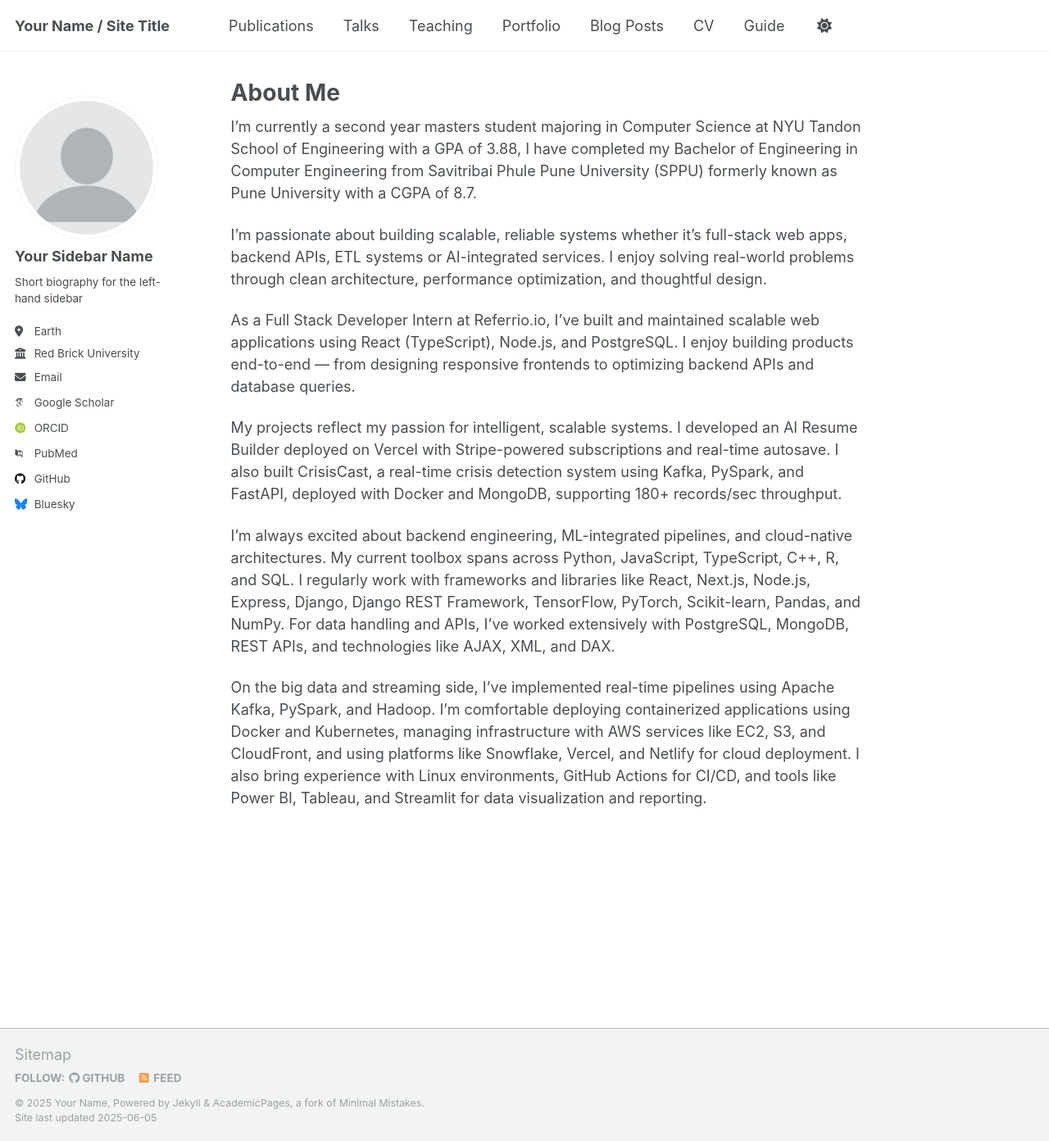
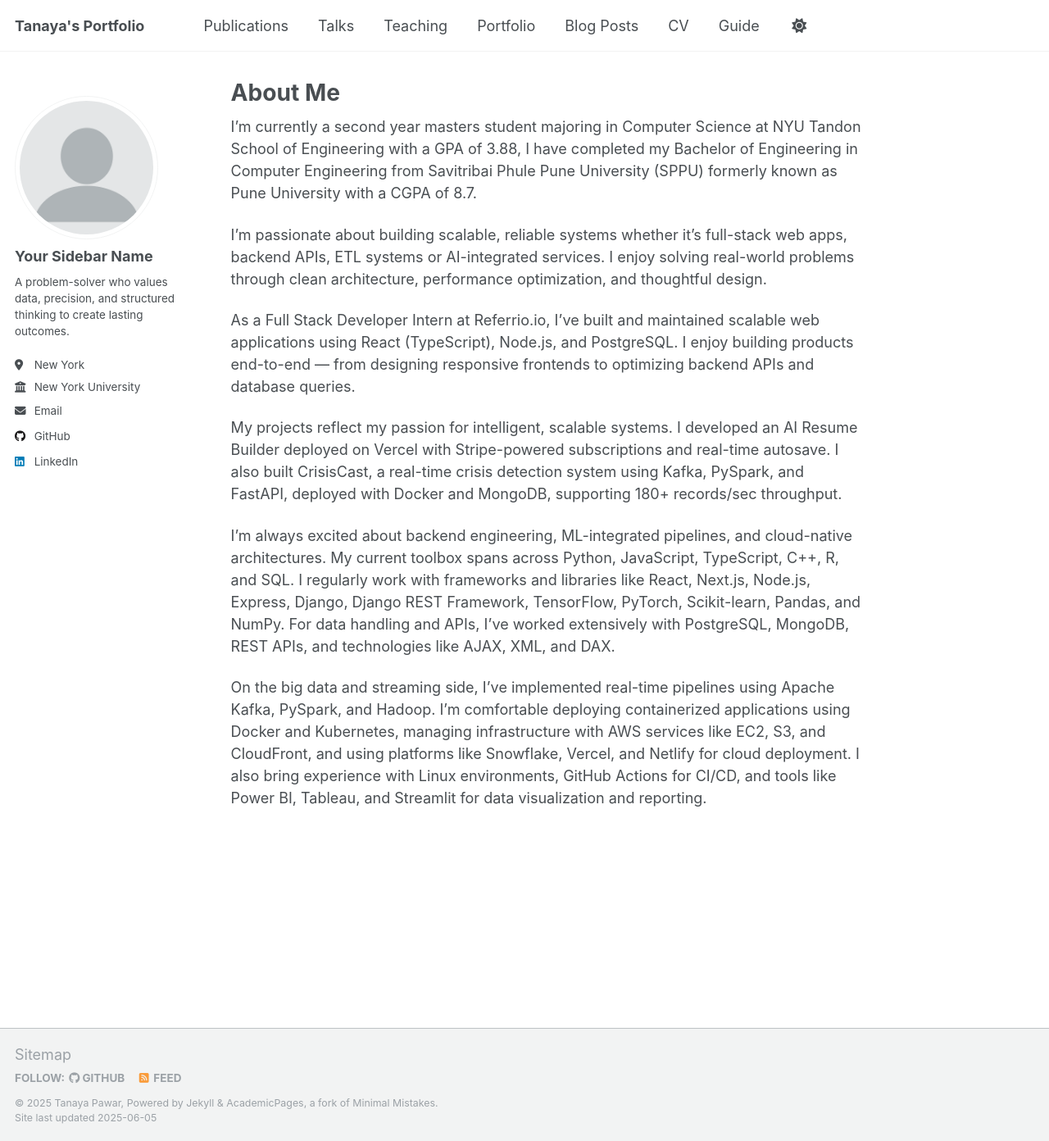
Before and after one commit to tanaya09/tanaya09.github.io, a Jekyll site: the page built from _pages/about.md, in a window 1280 px wide and 1392 px high. Shown: the whole window at 82% size. Built offline with Jekyll 4.4.1, drawn with Linux system fonts in a browser that asks for light colours; some web fonts are replaced.

Commit message:
Update _config.yml

```diff
--- a/_config.yml
+++ b/_config.yml
@@ -8,14 +8,14 @@
 
 # Basic Site Settings
 locale                   : "en-US"
-site_theme               : "default"
-title                    : "Your Name / Site Title"
+
+title                    : "Tanaya's Portfolio"
 title_separator          : "-"
-name                     : &name "Your Name"
-description              : &description "personal description"
-url                      : https://academicpages.github.io # the base hostname & protocol for your site e.g. "https://[your GitHub username].github.io" or if you already have some other page hosted on Github then use "https://[your GitHub username].github.io/[Your Repo Name]"
+name                     : &name "Tanaya Pawar"
+description              : &description "MS CS Student at NYU Tandon"
+url                      : https://tanaya09.github.io # the base hostname & protocol for your site e.g. "https://[your GitHub username].github.io" or if you already have some other page hosted on Github then use "https://[your GitHub username].github.io/[Your Repo Name]"
 baseurl                  : "" # the subpath of your site, e.g. "/blog"
-repository               : "academicpages/academicpages.github.io"
+repository               : "tanaya09.github.io"
 
 # Site Author - The following control what appear as part of the author content on the side bar.
 #               If a field is blank the icon and link will not appear, otherwise it will be shown.
@@ -25,33 +25,24 @@
   avatar           : "profile.png"
   name             : "Your Sidebar Name"
   pronouns         : # example: "she/her"
-  bio              : "Short biography for the left-hand sidebar"
-  location         : "Earth"
-  employer         : "Red Brick University"
+  bio              : "A problem-solver who values data, precision, and structured thinking to create lasting outcomes."
+  location         : "New York"
+  employer         : "New York University"
   uri              : # URL
-  email            : "none@example.org"
+  email            : "tanayap70@gmail.com"
 
-  # Academic websites
-  academia         : # URL
-  arxiv            : # URL - Update with the correct link to your profile
-  googlescholar    : "https://scholar.google.com/citations?user=PS_CX0AAAAAJ"
-  impactstory      : # URL
-  orcid            : "http://orcid.org/yourorcidurl"
-  semantic         : # URL
-  pubmed           : "https://www.ncbi.nlm.nih.gov/pubmed/?term=john+snow"
-  researchgate     : # URL
-  scopus           : # URL
+
 
   # Repositories and software development
   bitbucket        : # Username - Update with your username on the site
   codepen          : # Username
   dribbble         : # Username
-  github           : "academicpages"
+  github           : "https://github.com/tanaya09"
   kaggle           : # Username
   stackoverflow    : # User number or user number and name (i.e., use "1" or "1/jeff-atwood")
 
   # Social media
-  bluesky          : "bsky.app" # Replace this with you Bluesky username
+
   facebook         : # Username
   flickr           : # Username
   foursquare       : # Username
@@ -60,7 +51,7 @@
   keybase          : # Username
   instagram        : # Username
   lastfm           : # Username
-  linkedin         : # Username
+  linkedin         : "https://www.linkedin.com/in/tanayapawar/"
   mastodon         : # URL
   medium           : # URL
   pinterest        : # Username
```
